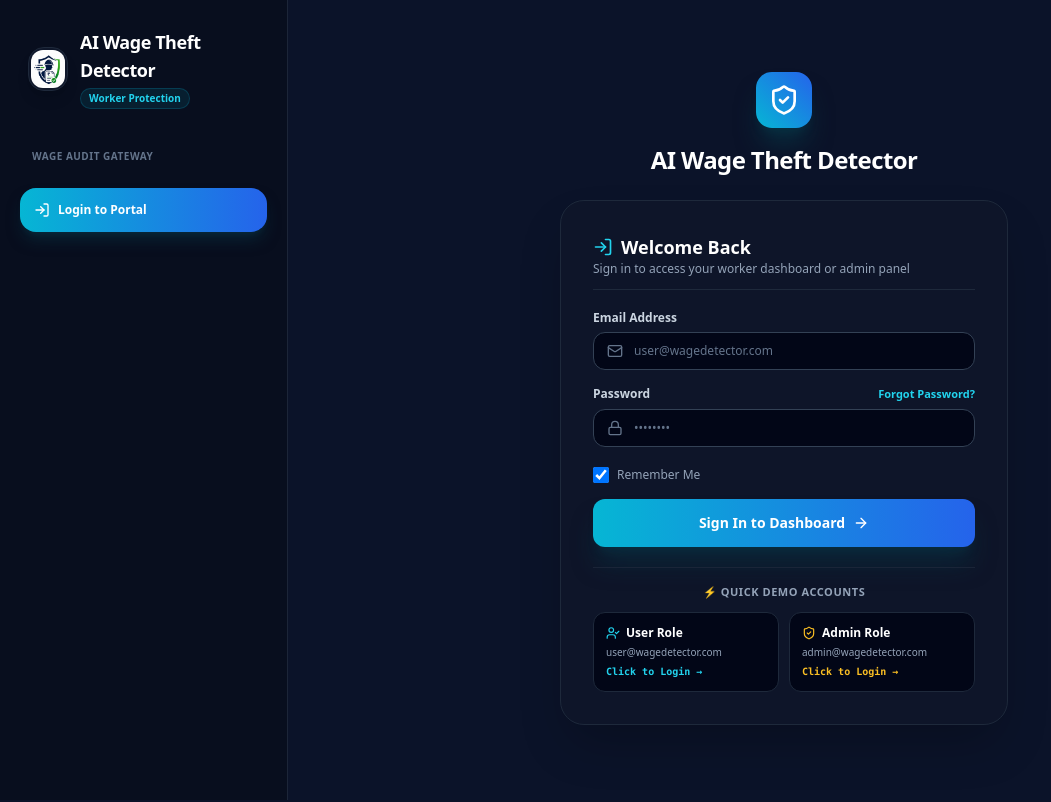
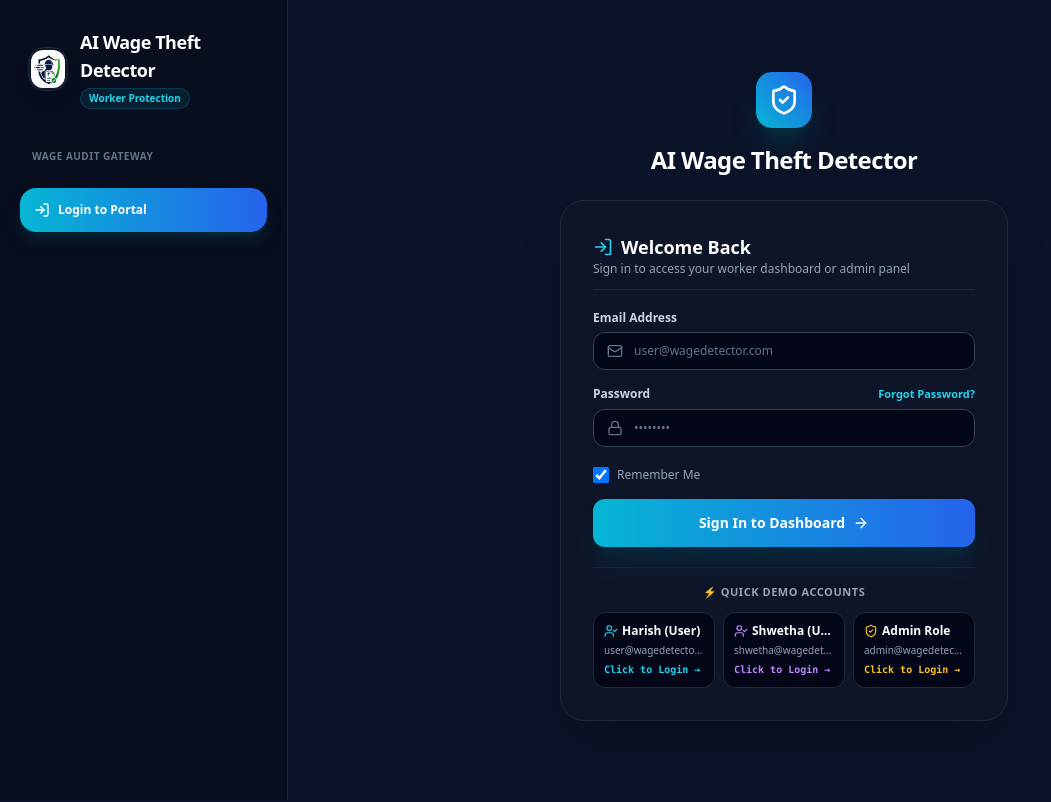
Before and after one commit to vharish31/AI-Wage-Theft-Detector, a React (Vite) app in the folder frontend/: page /login in a window 1280 px wide. Shown: the top 802 px of the page, without its empty margins (0-1051 px from the left). Built offline with nearby package versions, Linux system fonts and the light colour scheme; no server answers.

Commit message:
user added

```diff
--- a/frontend/src/pages/Login.jsx
+++ b/frontend/src/pages/Login.jsx
@@ -50,6 +50,12 @@ export default function Login() {
     setEmail('admin@wagedetector.com');
     setPassword('Admin@123');
     handleLogin(null, 'admin@wagedetector.com', 'Admin@123');
+  };
+
+  const handleDemoShwethaLogin = () => {
+    setEmail('shwetha@wagedetector.com');
+    setPassword('User@123');
+    handleLogin(null, 'shwetha@wagedetector.com', 'User@123');
   };
 
   return (
@@ -160,30 +166,44 @@ export default function Login() {
             ⚡ Quick Demo Accounts
           </p>
 
-          <div className="grid grid-cols-2 gap-2.5">
-            {/* User Login Card */}
+          <div className="grid grid-cols-1 sm:grid-cols-3 gap-2">
+            {/* User Login Card (Harish) */}
             <button
               type="button"
               onClick={handleDemoUserLogin}
-              className="p-3 rounded-xl bg-slate-950 border border-slate-800 hover:border-cyan-500/50 hover:bg-slate-800/40 text-left transition-all cursor-pointer group"
+              className="p-2.5 rounded-xl bg-slate-950 border border-slate-800 hover:border-cyan-500/50 hover:bg-slate-800/40 text-left transition-all cursor-pointer group"
             >
-              <div className="flex items-center gap-1.5 mb-1">
-                <UserCheck className="w-3.5 h-3.5 text-cyan-400" />
-                <span className="text-xs font-bold text-white group-hover:text-cyan-300">User Role</span>
+              <div className="flex items-center gap-1 mb-1">
+                <UserCheck className="w-3.5 h-3.5 text-cyan-400 shrink-0" />
+                <span className="text-xs font-bold text-white group-hover:text-cyan-300 truncate">Harish (User)</span>
               </div>
               <p className="text-[10px] text-slate-400 truncate">user@wagedetector.com</p>
               <p className="text-[10px] text-cyan-400 font-mono font-bold mt-1">Click to Login →</p>
+            </button>
+
+            {/* User Login Card (Shwetha) */}
+            <button
+              type="button"
+              onClick={handleDemoShwethaLogin}
+              className="p-2.5 rounded-xl bg-slate-950 border border-slate-800 hover:border-purple-500/50 hover:bg-slate-800/40 text-left transition-all cursor-pointer group"
+            >
+              <div className="flex items-center gap-1 mb-1">
+                <UserCheck className="w-3.5 h-3.5 text-purple-400 shrink-0" />
+                <span className="text-xs font-bold text-white group-hover:text-purple-300 truncate">Shwetha (User)</span>
+              </div>
+              <p className="text-[10px] text-slate-400 truncate">shwetha@wagedetector.com</p>
+              <p className="text-[10px] text-purple-400 font-mono font-bold mt-1">Click to Login →</p>
             </button>
 
             {/* Admin Login Card */}
             <button
               type="button"
               onClick={handleDemoAdminLogin}
-              className="p-3 rounded-xl bg-slate-950 border border-slate-800 hover:border-amber-500/50 hover:bg-slate-800/40 text-left transition-all cursor-pointer group"
+              className="p-2.5 rounded-xl bg-slate-950 border border-slate-800 hover:border-amber-500/50 hover:bg-slate-800/40 text-left transition-all cursor-pointer group"
             >
-              <div className="flex items-center gap-1.5 mb-1">
-                <ShieldCheck className="w-3.5 h-3.5 text-amber-400" />
-                <span className="text-xs font-bold text-white group-hover:text-amber-300">Admin Role</span>
+              <div className="flex items-center gap-1 mb-1">
+                <ShieldCheck className="w-3.5 h-3.5 text-amber-400 shrink-0" />
+                <span className="text-xs font-bold text-white group-hover:text-amber-300 truncate">Admin Role</span>
               </div>
               <p className="text-[10px] text-slate-400 truncate">admin@wagedetector.com</p>
               <p className="text-[10px] text-amber-400 font-mono font-bold mt-1">Click to Login →</p>
```
Also changed, not shown: 2 other files (tests, documents, lock files or other folders).
